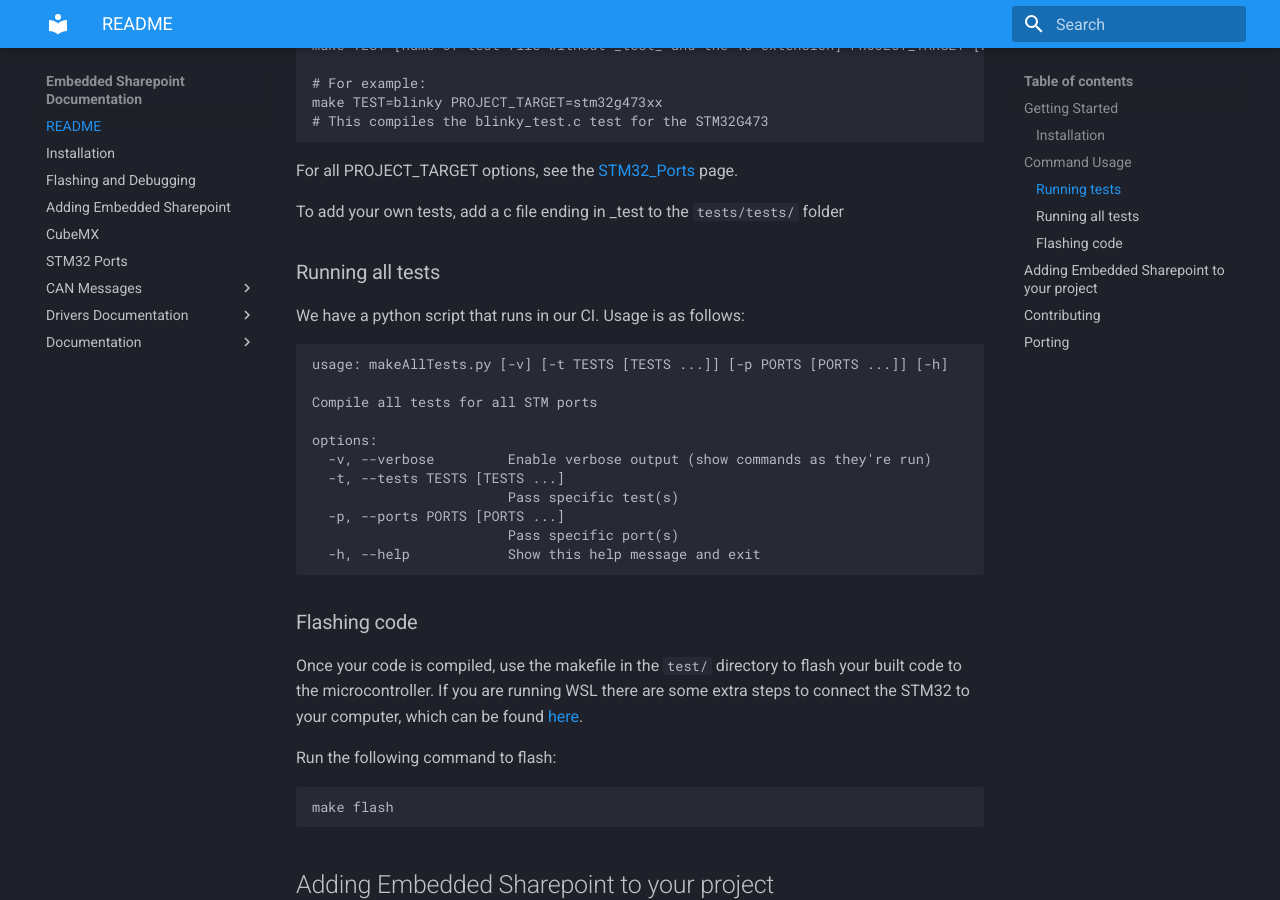
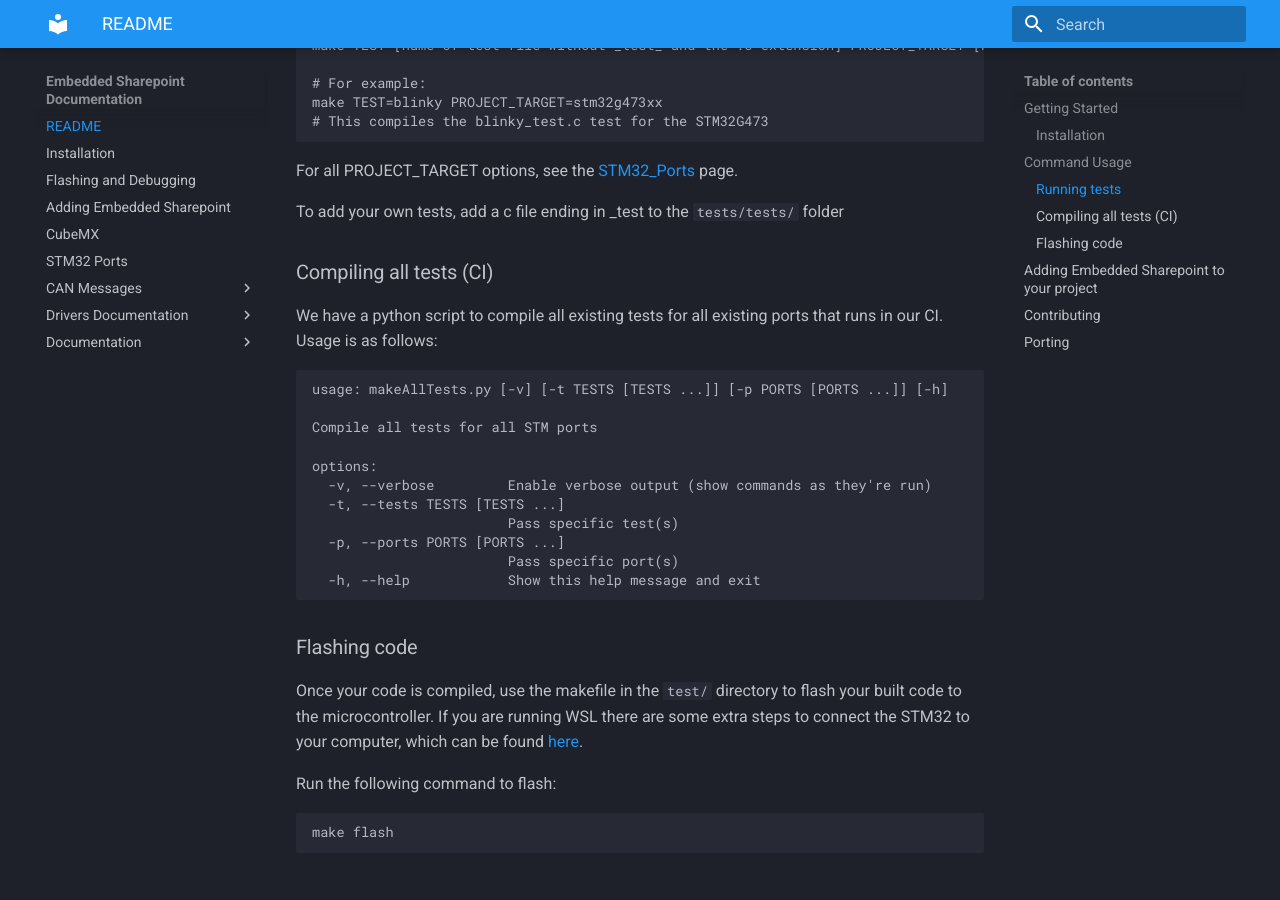
Before and after one commit to lhr-solar/Embedded-Sharepoint, an MkDocs documentation site: the page built from docs/README.md, in a window 1280 px wide and 900 px high, scrolled down 697 px. Built offline with MkDocs 1.6.1 and Material for MkDocs 9.7.7, drawn with Linux system fonts in a browser that asks for light colours.

Commit message:
testing if just a modification to the docs will trigger the makeAllTests

````diff
--- a/docs/README.md
+++ b/docs/README.md
@@ -24,8 +24,8 @@ For all PROJECT_TARGET options, see the [STM32_Ports](./STM32_Ports.md) page.
 
 To add your own tests, add a c file ending in _test to the ```tests/tests/``` folder
 
-### Running all tests
-We have a python script that runs in our CI. Usage is as follows:
+### Compiling all tests (CI)
+We have a python script to compile all existing tests for all existing ports that runs in our CI. Usage is as follows:
 ```
 usage: makeAllTests.py [-v] [-t TESTS [TESTS ...]] [-p PORTS [PORTS ...]] [-h]
 
````
